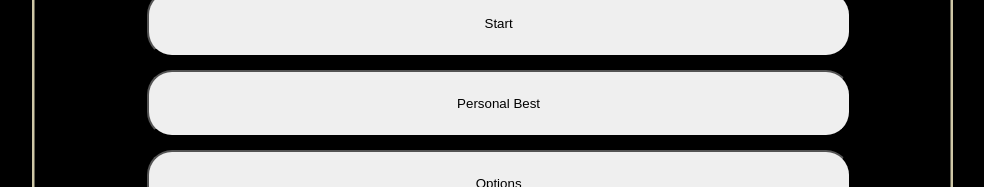
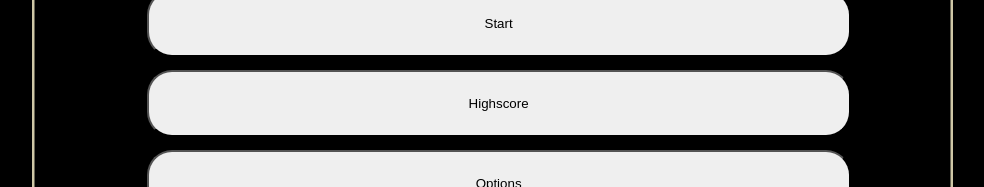
Before and after one commit to MrWizard69/ProjectFunV2, an Angular app: page /home in a window 1280 px wide. Shown: the part 410-597 px from the top of the page, without its empty margins (135-1119 px from the left). Built offline with nearby package versions, Linux system fonts and the light colour scheme.

Commit message:
changed the value of the highscore button

```diff
--- a/src/app/home.component.html
+++ b/src/app/home.component.html
@@ -31,7 +31,7 @@
 
 	<input type="button" id="play" value="Start" />
 
-	<input type="button" id="highscore" value="Personal Best" />
+	<input type="button" id="highscore" value="Highscore" />
 
 	<input type="button" id="desktopOptions" value="Options" />
 
```
